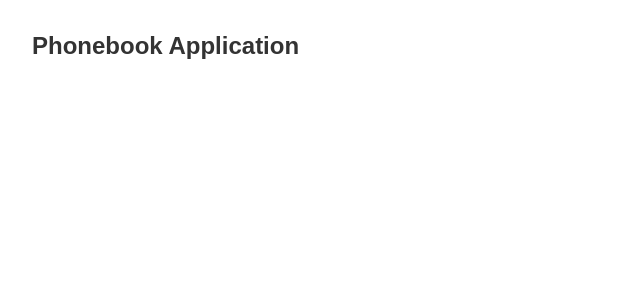
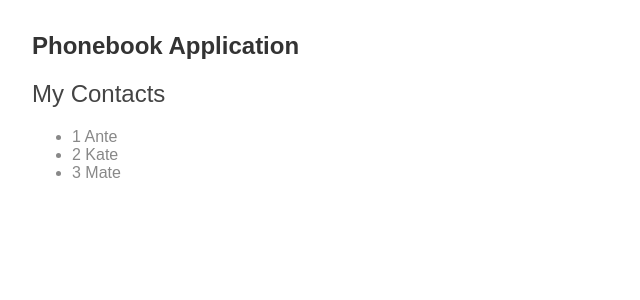
Before and after one commit to rmestrov/PhonebookApplication, an Angular app: page /contacts in a window 1280 px wide. Shown: the top 300 px of the page, without its empty margins (0-640 px from the left). Built offline with nearby package versions, Linux system fonts and the light colour scheme.

Commit message:
Added contacts and About Contact detail

```diff
--- a/src/app/app.component.html
+++ b/src/app/app.component.html
@@ -1,2 +1,4 @@
 <!--The content below is only a placeholder and can be replaced.-->
 <h1>{{title}}</h1>
+
+<app-contacts></app-contacts>
--- a/src/app/app.module.ts
+++ b/src/app/app.module.ts
@@ -1,6 +1,6 @@
 import { BrowserModule } from '@angular/platform-browser';
 import { NgModule } from '@angular/core';
-
+import { FormsModule } from '@angular/forms';
 
 import { AppComponent } from './app.component';
 import { ContactsComponent } from './contacts/contacts.component';
@@ -12,7 +12,8 @@ import { ContactsComponent } from './contacts/contacts.component';
     ContactsComponent
   ],
   imports: [
-    BrowserModule
+    BrowserModule,
+    FormsModule
   ],
   providers: [],
   bootstrap: [AppComponent]
--- /dev/null
+++ b/src/app/contact.ts
@@ -0,0 +1,4 @@
+export class Contact {
+  id: number;
+  name: string;
+}
--- a/src/app/contacts/contacts.component.html
+++ b/src/app/contacts/contacts.component.html
@@ -1,3 +1,16 @@
-<p>
-  contacts works!
-</p>
+<h2>My Contacts</h2>
+<ul class="contacts">
+  <li *ngFor="let contact of contacts" (click)="onSelect(contact)">
+    <span class="badge">{{contact.id}}</span> {{contact.name}}
+  </li>
+</ul>
+<div *ngIf="selectedContact">
+
+<h2>About Contact: {{ selectedContact.name | uppercase }}</h2>
+  <div><span>ID: </span>{{ selectedContact.id }}</div>
+  <div>
+    <label>Name:
+    <input [(ngModel)]="selectedContact.name" placeholder="name">
+    </label>
+  </div>
+</div>
--- a/src/app/contacts/contacts.component.ts
+++ b/src/app/contacts/contacts.component.ts
@@ -1,4 +1,6 @@
 import { Component, OnInit } from '@angular/core';
+import { Contact } from '../contact';
+import { CONTACTS } from '../my-contacts';
 
 @Component({
   selector: 'app-contacts',
@@ -11,5 +13,11 @@ export class ContactsComponent implements OnInit {
 
   ngOnInit() {
   }
+  selectedContact: Contact;
 
+  onSelect(contact: Contact): void {
+    this.selectedContact = contact;
+  }
+
+  contacts = CONTACTS;
 }
--- /dev/null
+++ b/src/app/my-contacts.ts
@@ -0,0 +1,7 @@
+import { Contact } from './contact';
+
+export const CONTACTS: Contact[] = [
+  { id: 1, name: 'Ante' },
+  { id: 2, name: 'Kate' },
+  { id: 3, name: 'Mate' }
+];
```
